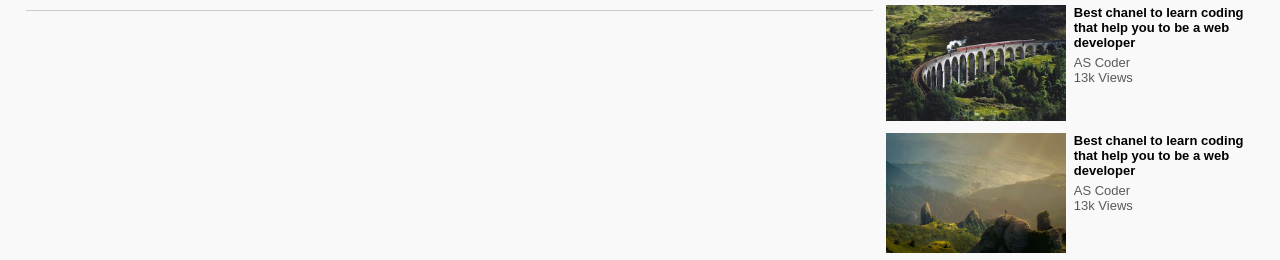
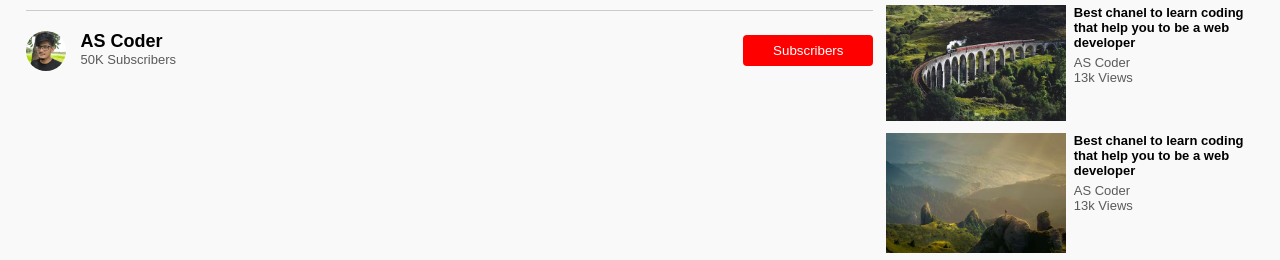
Before and after one commit to sif1t/SifTube, a plain HTML site: page play-video.html in a window 1280 px wide. Shown: the part 580-840 px from the top of the page. Drawn offline with Linux system fonts and the light colour scheme.

Commit message:
add  chanel name and subscrbers button

```diff
--- a/main.css
+++ b/main.css
@@ -297,4 +297,36 @@ nav {
     margin: 10px 0;
 }
 
+.plublisher{
+   display: flex;
+   align-items: center;
+   margin-top: 20px;
+}
+.plublisher div{
+    flex: 1;
+    line-height: 18px;
+}
+.plublisher img{
+    width: 40px;
+    border-radius: 50%;
+    margin-right: 15px;
+}
+.plublisher div p{
+    color: #000;
+    font-weight: 600;
+    font-size: 18px;
+}
+.plublisher div span{
+    font-size: 13px;
+    color: #5a5a5a;
+}
+.plublisher button{
+    background: red;
+    color: #fff;
+    padding: 8px 30px;
+    border: 0;
+    outline: 0;
+    border-radius: 4px;
+    cursor: pointer;
+}
 /* play video page end */
--- a/play-video.html
+++ b/play-video.html
@@ -53,6 +53,14 @@
             </div>
            </div>
            <hr>
+           <div class="plublisher">
+            <img src="images/sifat.png" >
+            <div>
+                <p>AS Coder</p>
+                <span>50K Subscribers</span>
+            </div>
+            <button type="button">Subscribers</button>
+           </div>
 
 
 
```
